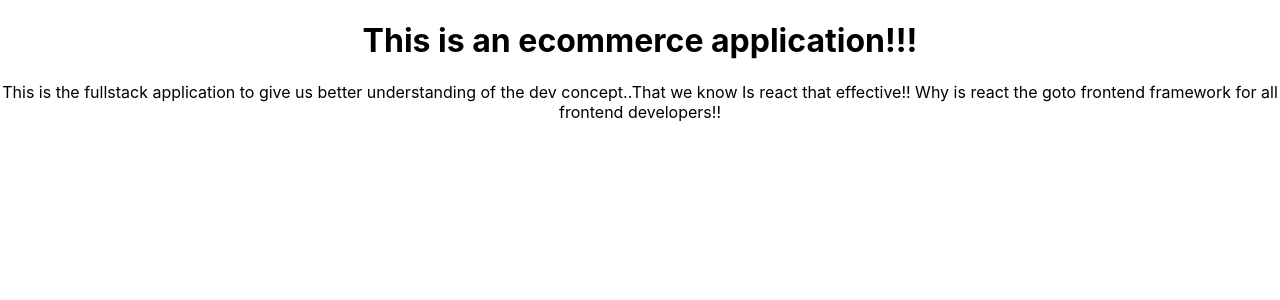
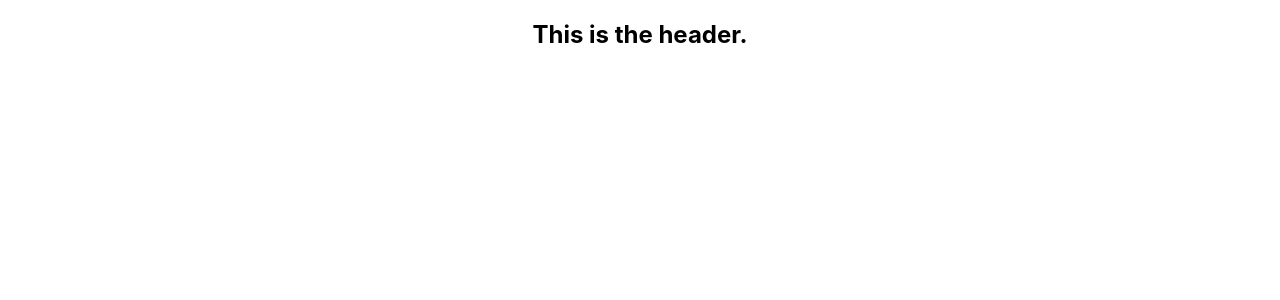
Before and after one commit to sirbob12/festive_buys, a React (Create React App) app in the folder frontend/: page / in a window 1280 px wide. Shown: the top 300 px of the page. Built offline with nearby package versions, Linux system fonts and the light colour scheme.

Commit message:
new commit

```diff
--- a/frontend/package.json
+++ b/frontend/package.json
@@ -3,6 +3,9 @@
   "version": "0.1.0",
   "private": true,
   "dependencies": {
+    "@emotion/react": "^11.10.5",
+    "@emotion/styled": "^11.10.5",
+    "@mui/material": "^5.11.4",
     "@testing-library/jest-dom": "^5.16.5",
     "@testing-library/react": "^13.4.0",
     "@testing-library/user-event": "^13.5.0",
--- a/frontend/src/App.js
+++ b/frontend/src/App.js
@@ -1,17 +1,11 @@
 
 import './App.css';
+import Header from './components/header/Header';
 
 function App() {
   return (
     <div className="App">
-      <h1 className="heading_tag">This is an ecommerce application!!!</h1>
-      <p className="paragraph__packages">
-        This is the fullstack application to give us
-         better understanding of the dev concept..That we know
-          Is react that effective!!
-           Why is react the goto frontend framework for all
-            frontend developers!!
-      </p>
+      <Header/>
     </div>
   );
 }
--- /dev/null
+++ b/frontend/src/components/header/Header.jsx
@@ -0,0 +1,15 @@
+import React from 'react'
+
+const Header = () => {
+  return (
+    <section className="header">
+        <header className="container">
+            <h1 className="header">
+                This is the header.
+            </h1>
+        </header>
+    </section>
+  )
+}
+
+export default Header
```
Also changed, not shown: frontend/src/components/Hero/Hero.jsx (added), 1 other file (tests, documents, lock files or other folders).
